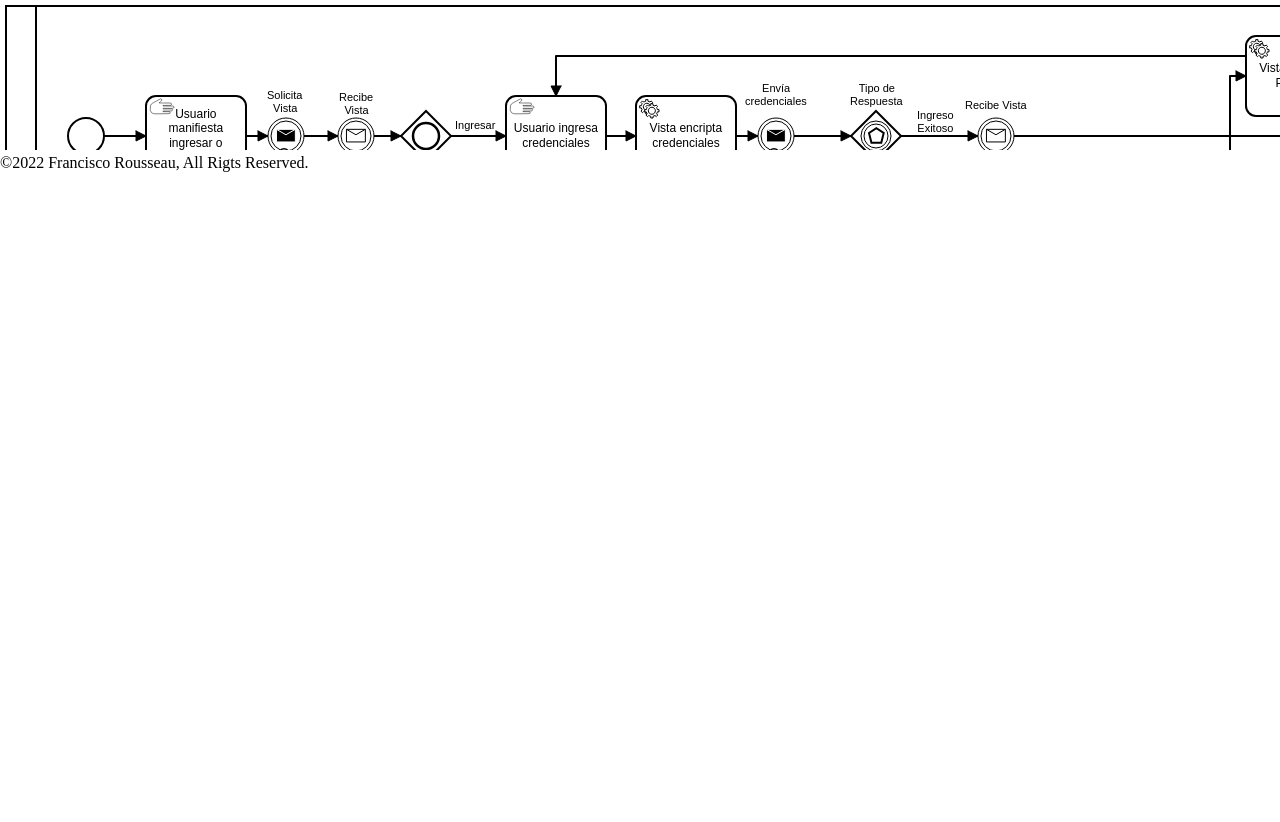
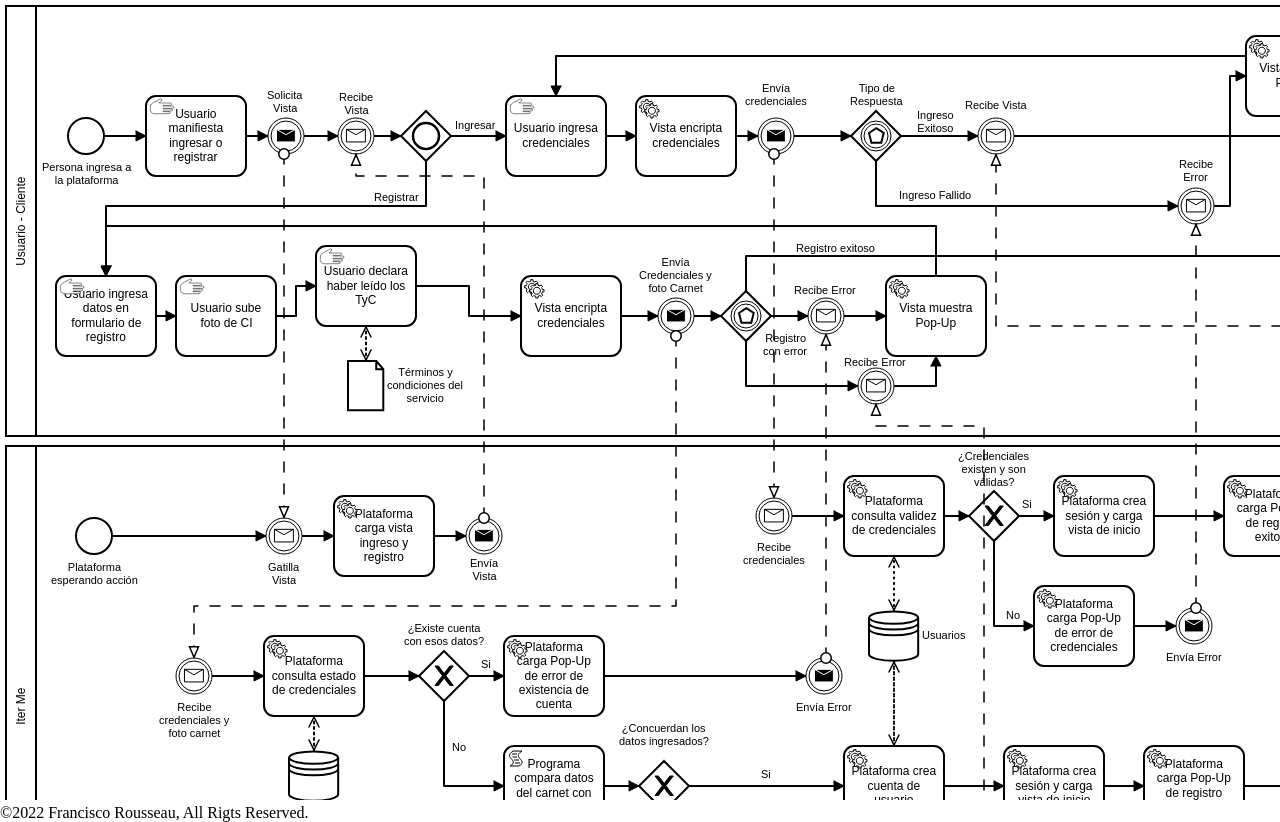
Before and after one commit to Panchojr7/Panchojr7.github.io, a plain HTML site: page index.html in a window 1280 px wide. Before the commit the page ends 800 px from the top, so only its background shows below. Drawn offline with Linux system fonts and the light colour scheme.

Commit message:
Update index.html

```diff
--- a/index.html
+++ b/index.html
@@ -9,7 +9,7 @@
       <meta name="keywords" content="html, css, web, design, sample, practice">
       <!-- These are META TAGS, they're used to describe the website, this information is read mainly by search engines like GOOGLE, YAHOO, ETC... -->
 </head>
-<body style="margin:0px;padding:0px;overflow:hidden;height:100%">
+<body style="margin:0px;padding:0px;overflow:hidden;height:100vh">
 
     <iframe src="login.svg" frameborder="0" style="overflow:hidden;height:100%;width:100%" height="100%" width="100%"></iframe>
 
```
